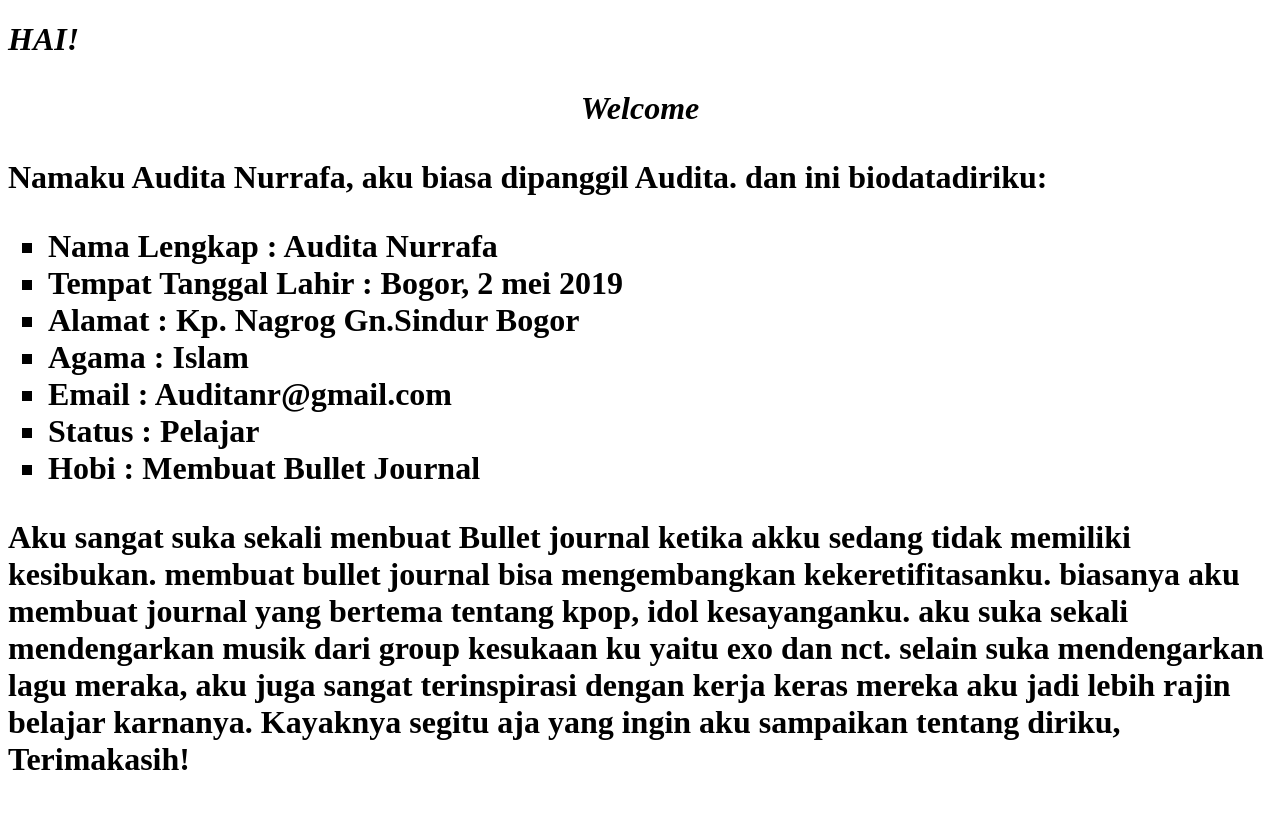
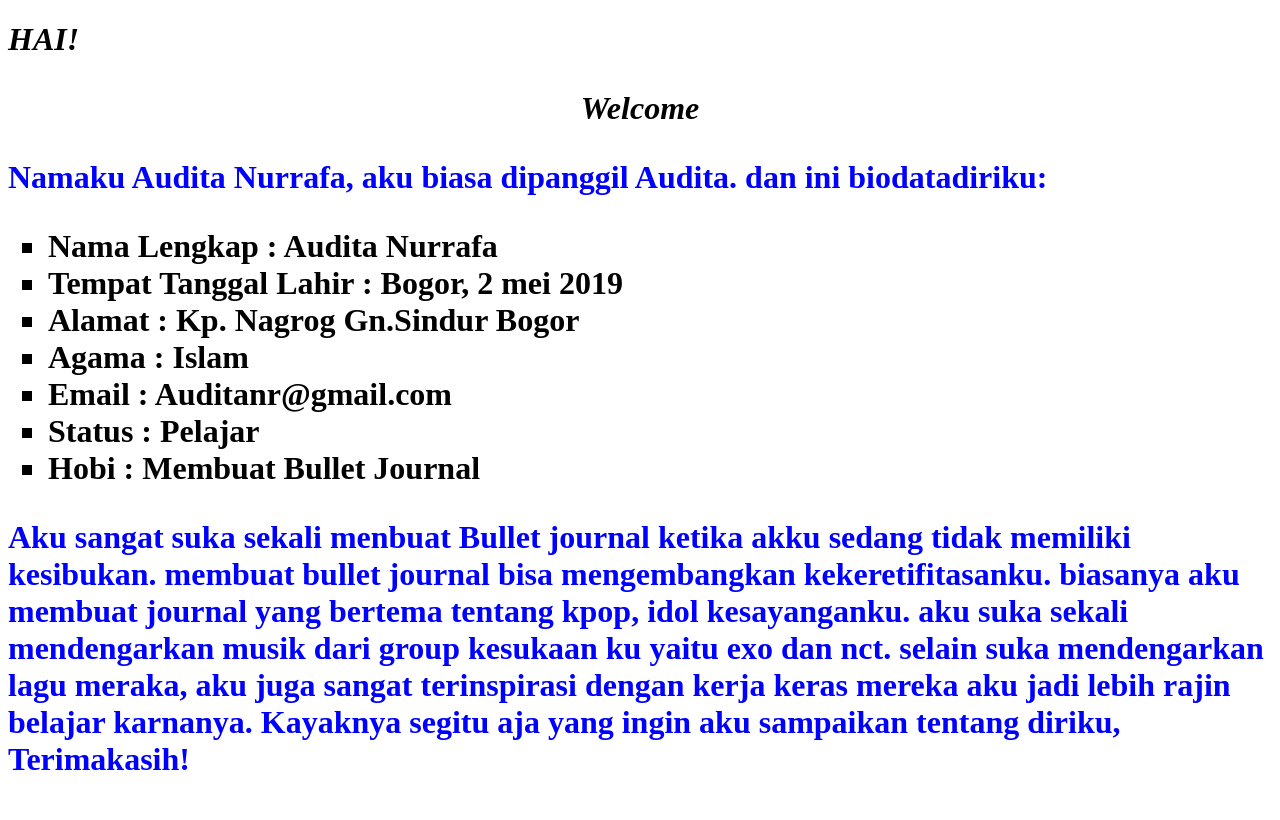
Before and after one commit to auditanr/auditanr.github.io, a plain HTML site: page index.html in a window 1280 px wide. Shown: the top 820 px of the page. Drawn offline with Linux system fonts and the light colour scheme.

Commit message:
Update index.html

```diff
--- a/index.html
+++ b/index.html
@@ -2,6 +2,9 @@
 <html>
 <head>
 	<title> About Myself </title>
+<style type="text/css">
+    p { color: blue }
+</style>
 </head>
 <body>
 <h1><EM>HAI!</EM></hi>
```
